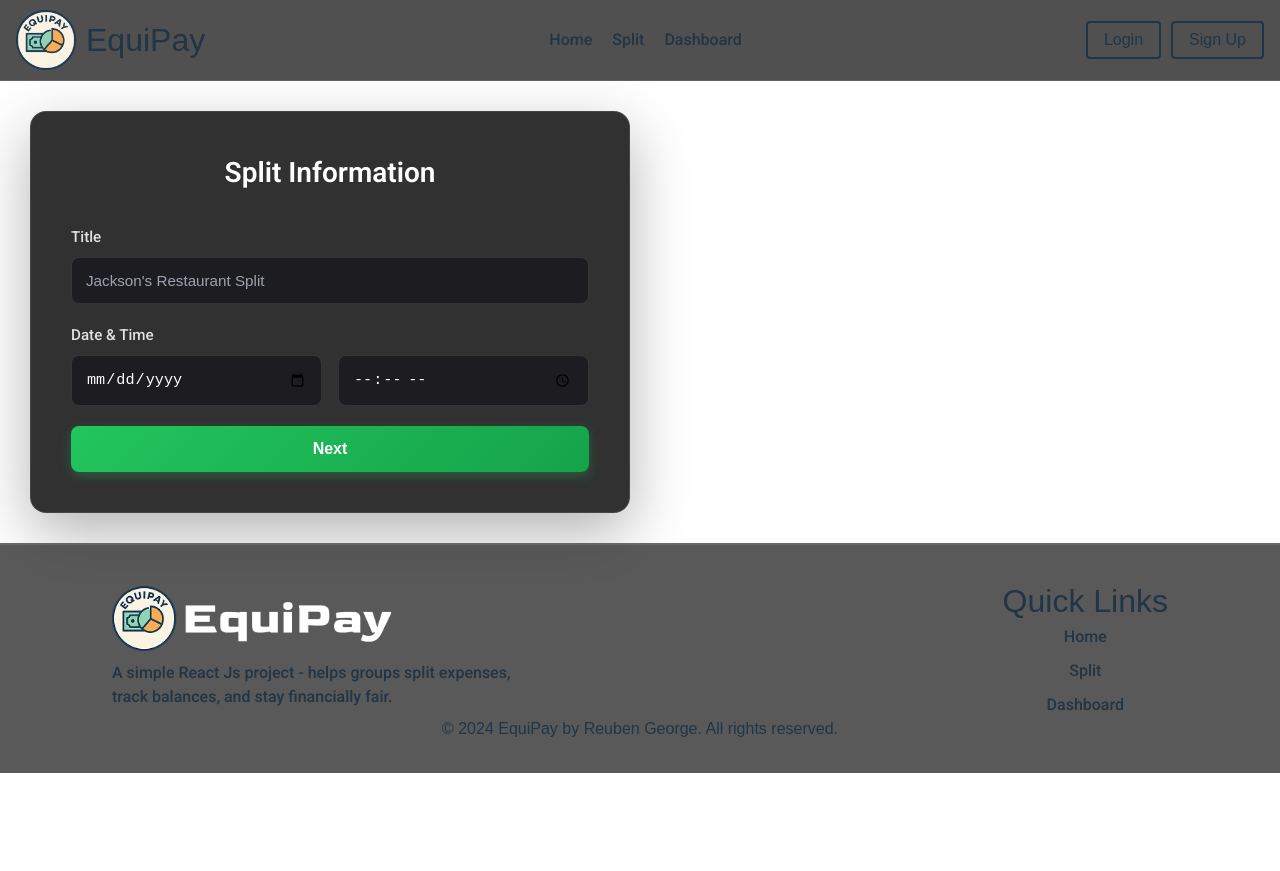
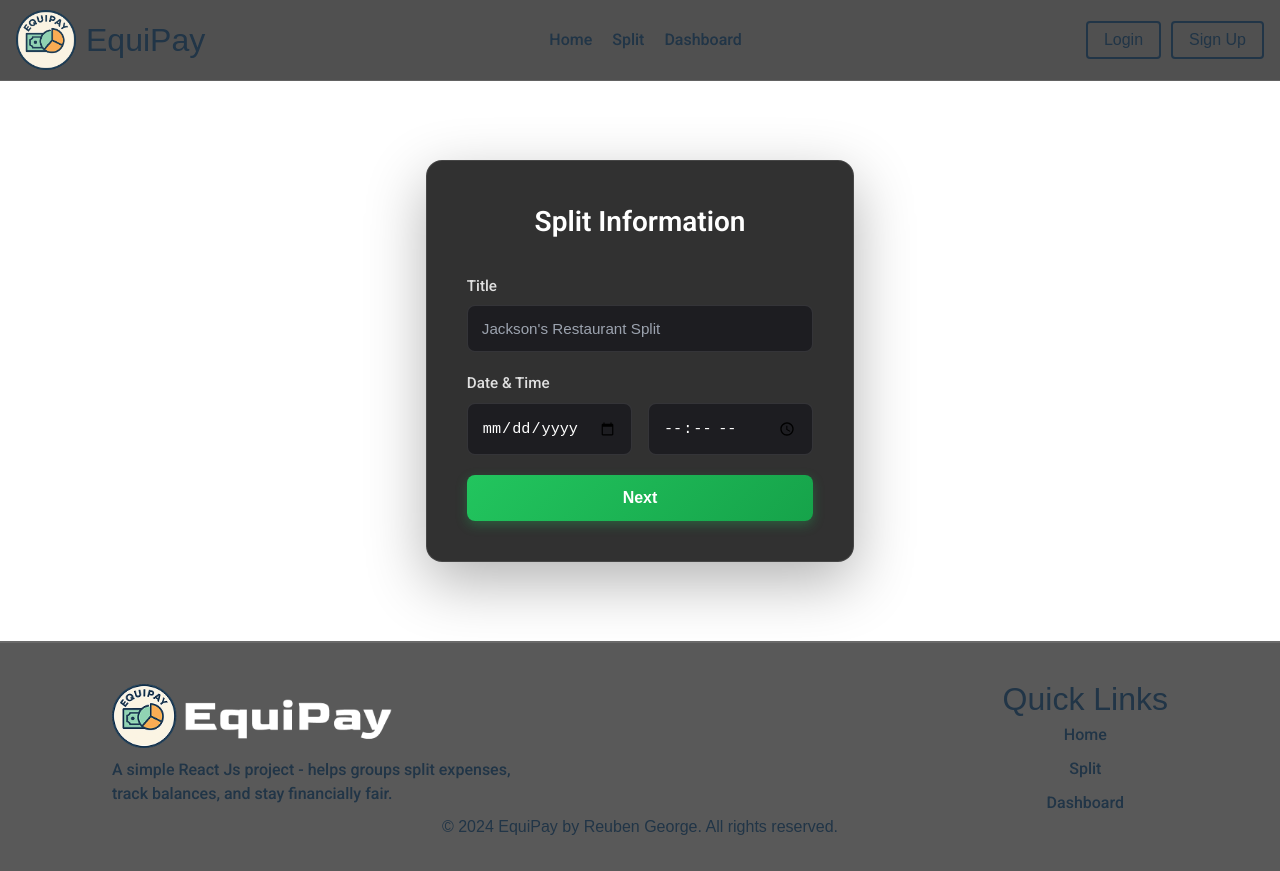
Before and after one commit to Reubzz/equipay, a React (Vite) app in the folder frontend/: page /split in a window 1280 px wide. Before the commit the page ends 800 px from the top, so only its background shows below. Built offline with nearby package versions, Linux system fonts and the light colour scheme; a web font is replaced by a local one.

Commit message:
Split Form jsx updated

```diff
--- a/frontend/src/components/SplitForm/SplitForm.jsx
+++ b/frontend/src/components/SplitForm/SplitForm.jsx
@@ -4,12 +4,14 @@ import { useState } from "react";
 import { AnimatePresence, motion } from "framer-motion";
 // import ProgressBar from "../Shared/ProgressBar";
 import Step1 from "./1SplitInfo";
-// import Step2 from "./2AddPeople";
-// import Step3 from "./3BillDetails";
+import Step2 from "./2AddPeople";
+import Step3 from "./3BillDetails";
 // import Step4 from "./4ItemSplit";
 // import Step5 from "./5TaxTipSplit";
 // import Step6 from "./6Review";
-// import Step7 from "./7Complete";
+import Step7 from "./7Complete";
+
+import styles from "../../scss/components/SplitForm.module.scss";
 
 const SplitForm = () => {
   const [step, setStep] = useState(1);
@@ -20,16 +22,16 @@ const SplitForm = () => {
 
   const steps = {
     1: <Step1 nextStep={nextStep} />,
-    // 2: <Step2 nextStep={nextStep} prevStep={prevStep} />,
-    // 3: <Step3 nextStep={nextStep} prevStep={prevStep} />,
+    2: <Step2 nextStep={nextStep} prevStep={prevStep} />,
+    3: <Step3 nextStep={nextStep} prevStep={prevStep} />,
     // 4: <Step4 nextStep={nextStep} prevStep={prevStep} />,
     // 5: <Step5 nextStep={nextStep} prevStep={prevStep} />,
     // 6: <Step6 nextStep={nextStep} prevStep={prevStep} />,
-    // 7: <Step7 />,
+    7: <Step7 />,
   };
 
   return (
-    <div className="flex flex-col items-center">
+    <section className={styles.stepContent} >
       {/* <ProgressBar currentStep={step} totalSteps={totalSteps} /> */}
       <AnimatePresence mode="wait">
         <motion.div
@@ -43,7 +45,7 @@ const SplitForm = () => {
           {steps[step]}
         </motion.div>
       </AnimatePresence>
-    </div>
+    </section>
   );
 };
 
```
